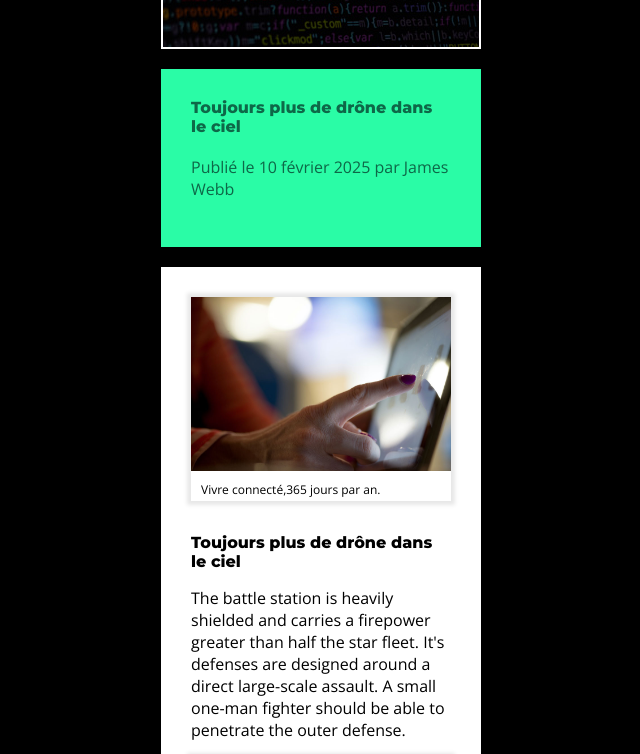
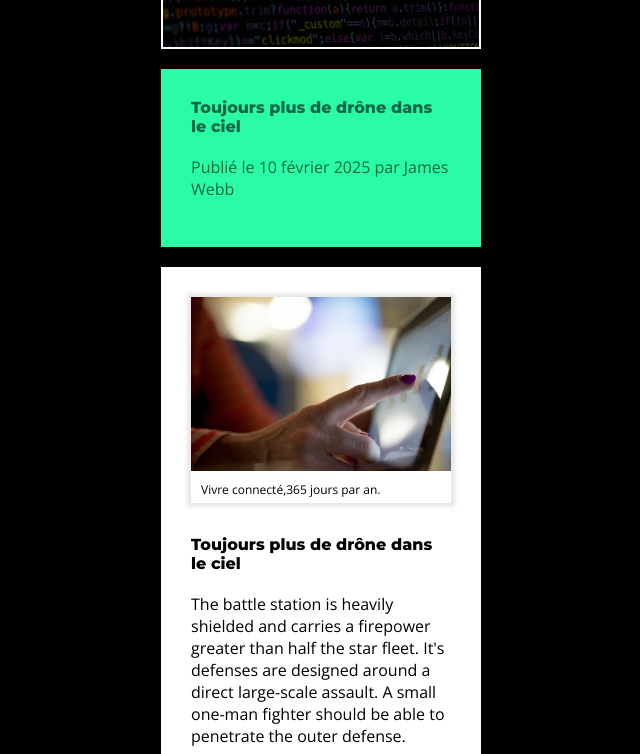
Before and after one commit to DarekV/techmag, a plain HTML site: page article.html in a window 1280 px wide. Shown: the part 171-925 px from the top of the page, without its empty margins (319-959 px from the left). Drawn offline with nearby package versions, Linux system fonts and the light colour scheme.

Commit message:
Correction nom des classe de article.html et marges paragraphes

```diff
--- a/article.html
+++ b/article.html
@@ -23,12 +23,12 @@
           Publié le 10 février 2025 par James Webb
         </p>
       </div>
-      <article class="article-page">
+      <article class="page">
         <figure>
           <img
           src="img/ecran.jpg"
           alt="Image d'un écran tactile.">
-          <figcaption class="article-figcaption">
+          <figcaption>
             Vivre connecté,365 jours par an.
           </figcaption>
         </figure>
@@ -43,7 +43,7 @@
           src="img/appareil-photo.jpg"
           alt="Photo de matérielle de photographe."
           >
-          <figcaption class="article-figcaption">
+          <figcaption>
             The viedéographer 2.0 toolkit.
           </figcaption>
         </figure>
@@ -57,7 +57,7 @@
           <img
           src="img/electronique.jpg"
           alt="Photo de matérielle éléctronique.">
-          <figcaption class="article-figcaption">
+          <figcaption>
             Welding for better repair.
           </figcaption>
         </figure>
--- a/css/style.css
+++ b/css/style.css
@@ -149,13 +149,16 @@ footer p {
 /* article */
 
 
-
-.article-figcaption {
-  height: 20px;
+.page {
+  padding-top: 30px;
 }
 
-.article-page {
-  padding-top: 30px;
+.page figcaption {
+  height: 22px;
+}
+
+.page .text {
+  margin-top: 20px;
 }
 
 .button {
```
